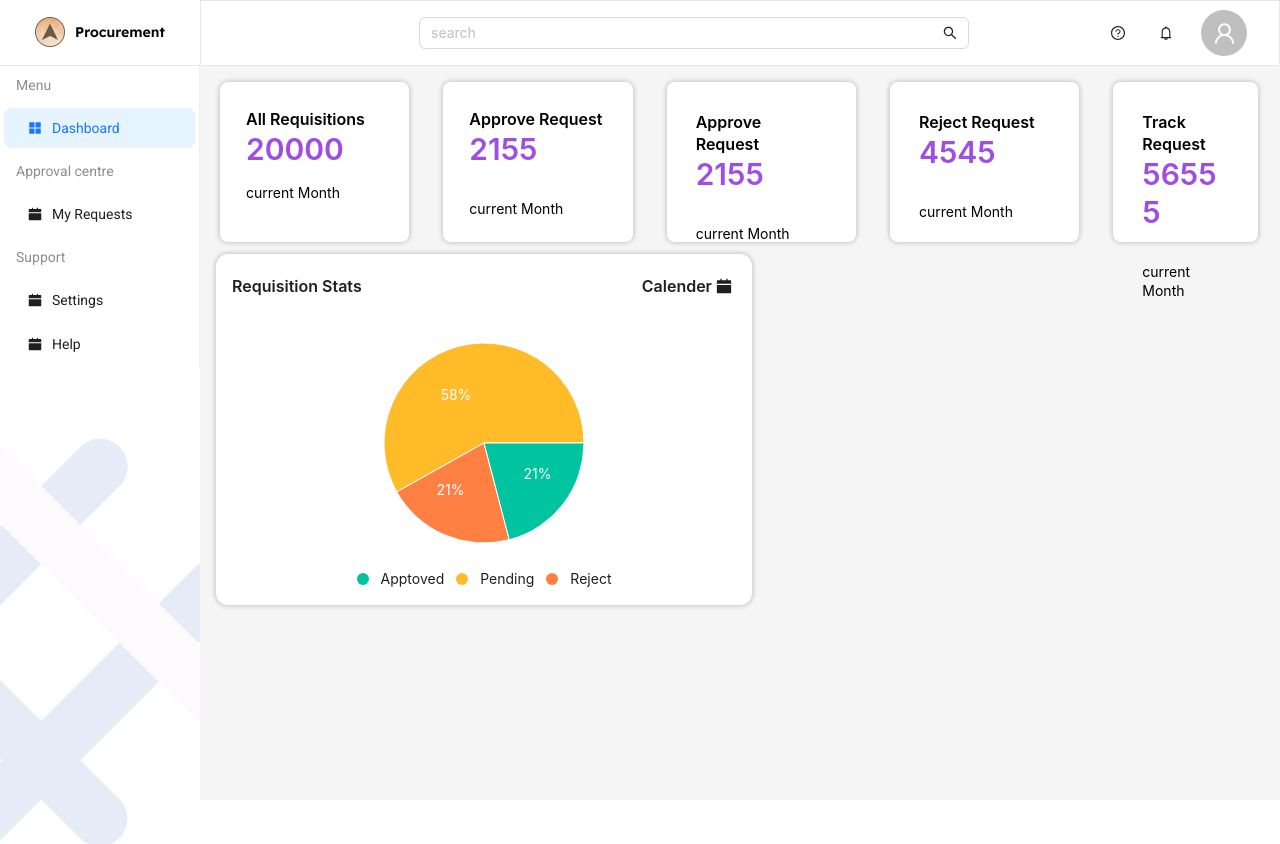
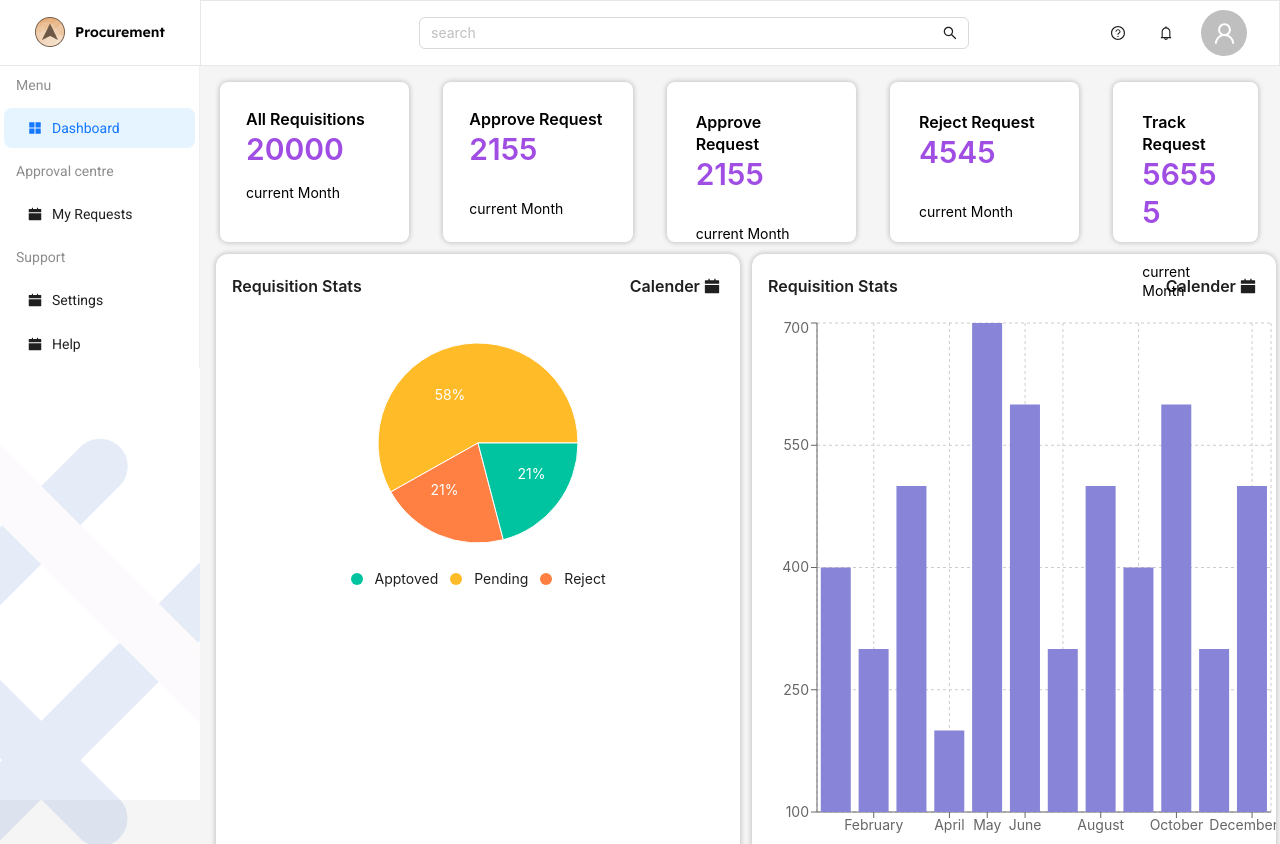
Before and after one commit to promodeagro/procurement-standalone-ui, a Next.js app: page /dashboard in a window 1280 px wide. Shown: the top 844 px of the page. Before the commit the page ends 800 px from the top, so only its background shows below. Built offline with nearby package versions, Linux system fonts and the light colour scheme.

Commit message:
Dashboard screen

```diff
--- a/src/app/dashboard/page.js
+++ b/src/app/dashboard/page.js
@@ -6,7 +6,10 @@ import { notosans } from "@/font/font";
 import { CalendarFilled } from "@ant-design/icons";
 import DashCards from "@/components/Cards/Cards";
 import PieCharts from "@/components/Charts/PieChart";
+import SimpleBarChart from "@/components/Charts/BarChart";
 import { Divider } from "antd";
+import RequesterTable from "@/components/RequesterTable/RequesterTable";
+
 
 const Dashboard = () => {
   return (
@@ -34,8 +37,20 @@ const Dashboard = () => {
             <p>Reject</p>
           </div>
         </div>
+        <div className="bg-white w-[50%] mt-3 ml-3 rounded-xl" style={{boxShadow: "0px 0px 5px 1px rgba(0 , 0, 0, 0.2)"}}>
+          <div className="flex items-center justify-between p-4 ">
+            <p className="text-[1rem] font-semibold">Requisition Stats</p>
+            <span>
+              <p className="text-[1rem] font-semibold bg-white hover:bg-gray-100 p-1 rounded-lg cursor-pointer">
+                Calender <CalendarFilled />
+              </p>
+            </span>
+          </div>
+          <SimpleBarChart />
+        </div>
         <div className="h-[10rem]"></div>
       </div>
+      <RequesterTable />
     </>
   );
 };
--- /dev/null
+++ b/src/components/Charts/BarChart.js
@@ -0,0 +1,34 @@
+import React from 'react';
+import { BarChart, Bar, XAxis, YAxis, CartesianGrid, Tooltip, Legend, ResponsiveContainer } from 'recharts';
+
+const data = [
+  { month: 'January', value: 400 },
+  { month: 'February', value: 300 },
+  { month: 'March', value: 500 },
+  { month: 'April', value: 200 },
+  { month: 'May', value: 700 },
+  { month: 'June', value: 600 },
+  { month: 'July', value: 300 },
+  { month: 'August', value: 500 },
+  { month: 'September', value: 400 },
+  { month: 'October', value: 600 },
+  { month: 'November', value: 300 },
+  { month: 'December', value: 500 },
+];
+
+const SimpleBarChart = () => {
+  return (
+    <ResponsiveContainer width="100%" height={550}>
+      <BarChart data={data}>
+        <CartesianGrid strokeDasharray="3 3" />
+        <XAxis dataKey="month" />
+        <YAxis domain={[100, 700]} />
+        <Tooltip />
+        <Legend />
+        <Bar dataKey="value" fill="#8884d8" />
+      </BarChart>
+    </ResponsiveContainer>
+  );
+};
+
+export default SimpleBarChart;
```
